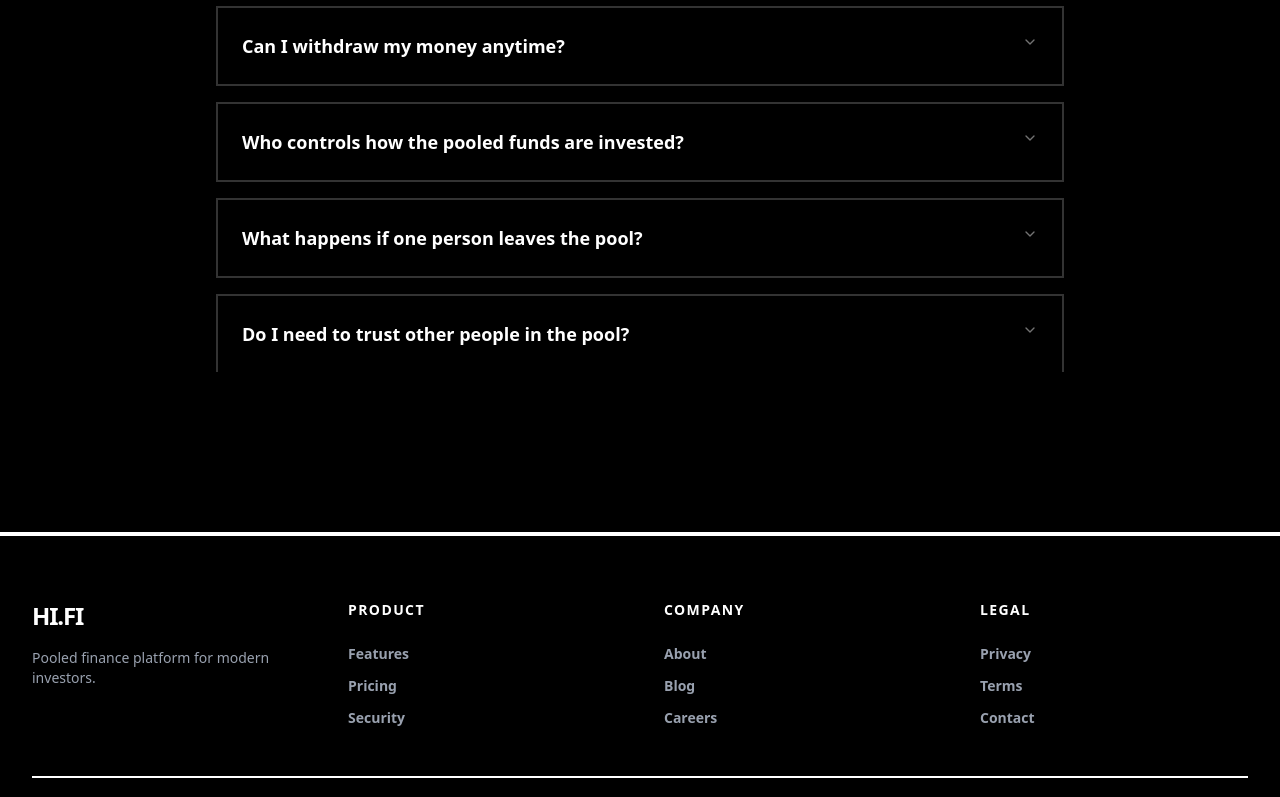
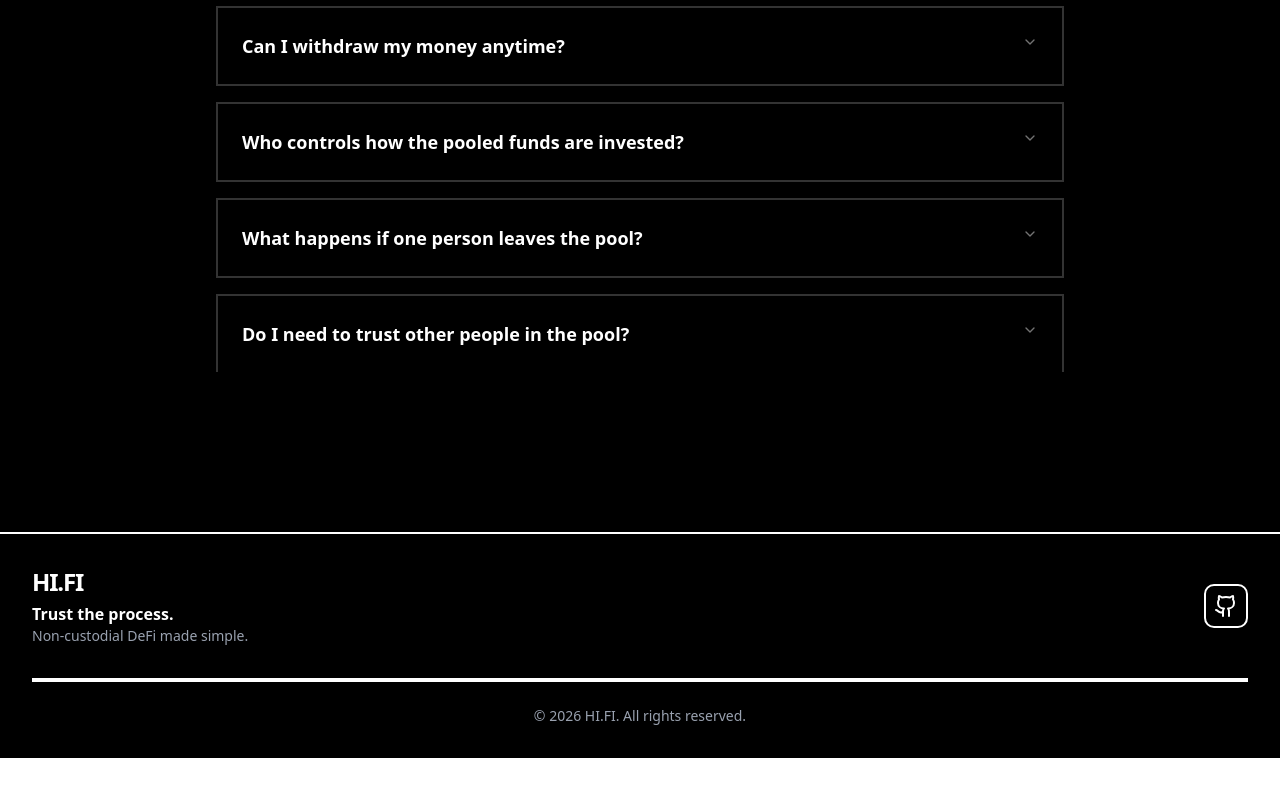
Before and after one commit to Craig-Rosario/HI.FI, a Next.js app in the folder hifi/: page / in a window 1280 px wide. Shown: the part 2000-2797 px from the top of the page. After the commit the page ends 2758 px from the top, so only its background shows below. Built offline with nearby package versions, Linux system fonts and the light colour scheme; what wagmi would draw is missing.

Commit message:
changed footer

```diff
--- a/hifi/components/landing/footer/Footer.tsx
+++ b/hifi/components/landing/footer/Footer.tsx
@@ -1,57 +1,42 @@
+import { Github } from 'lucide-react';
+
 const Footer = () => {
   return (
-    <footer className="bg-black border-t-4 border-white">
-      <div className="mx-auto max-w-7xl px-4 sm:px-6 lg:px-8 py-16">
+    <footer className="bg-black border-t-2 border-white">
+      <div className="mx-auto max-w-7xl px-4 sm:px-6 lg:px-8 py-8">
 
-        <div className="grid md:grid-cols-4 gap-12 mb-12 pb-12 border-b-2 border-white">
+        {/* Main Footer Content */}
+        <div className="flex flex-col md:flex-row items-start md:items-center justify-between gap-6">
 
+          {/* Brand Section */}
           <div>
-            <h3 className="font-black text-2xl mb-4 tracking-tighter text-white">
+            <h3 className="font-black text-2xl tracking-tighter text-white">
               HI.FI
             </h3>
+            <p className="font-bold text-white mt-1">
+              Trust the process.
+            </p>
             <p className="text-gray-400 text-sm font-medium">
-              Pooled finance platform for modern investors.
+              Non-custodial DeFi made simple.
             </p>
           </div>
 
-          <div>
-            <h4 className="font-black mb-6 text-sm tracking-widest uppercase text-white">
-              Product
-            </h4>
-            <ul className="space-y-3 text-sm text-gray-400">
-              <li><a href="#" className="hover:text-white font-bold transition">Features</a></li>
-              <li><a href="#" className="hover:text-white font-bold transition">Pricing</a></li>
-              <li><a href="#" className="hover:text-white font-bold transition">Security</a></li>
-            </ul>
-          </div>
-
-          <div>
-            <h4 className="font-black mb-6 text-sm tracking-widest uppercase text-white">
-              Company
-            </h4>
-            <ul className="space-y-3 text-sm text-gray-400">
-              <li><a href="#" className="hover:text-white font-bold transition">About</a></li>
-              <li><a href="#" className="hover:text-white font-bold transition">Blog</a></li>
-              <li><a href="#" className="hover:text-white font-bold transition">Careers</a></li>
-            </ul>
-          </div>
-
-          <div>
-            <h4 className="font-black mb-6 text-sm tracking-widest uppercase text-white">
-              Legal
-            </h4>
-            <ul className="space-y-3 text-sm text-gray-400">
-              <li><a href="#" className="hover:text-white font-bold transition">Privacy</a></li>
-              <li><a href="#" className="hover:text-white font-bold transition">Terms</a></li>
-              <li><a href="#" className="hover:text-white font-bold transition">Contact</a></li>
-            </ul>
-          </div>
+          {/* GitHub Icon */}
+          <a
+            href="https://github.com/Craig-Rosario/HI.FI"
+            target="_blank"
+            rel="noopener noreferrer"
+            className="border-2 border-white rounded-lg p-2 text-white hover:bg-white hover:text-black transition"
+          >
+            <Github className="w-6 h-6" />
+          </a>
 
         </div>
 
-        <div className="pt-8">
-          <p className="text-gray-400 text-sm text-center font-bold uppercase tracking-widest">
-            © 2025 HI.FI. All rights reserved.
+        {/* Divider */}
+        <div className="border-t-4 border-white mt-8 pt-6">
+          <p className="text-gray-400 text-sm text-center">
+            © 2026 HI.FI. All rights reserved.
           </p>
         </div>
 
```
